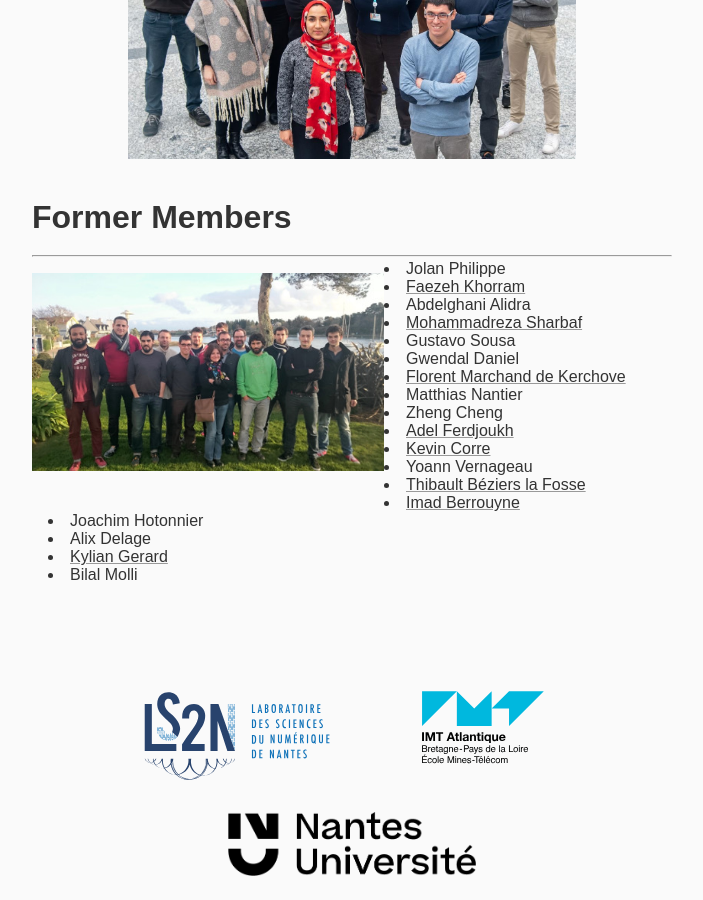
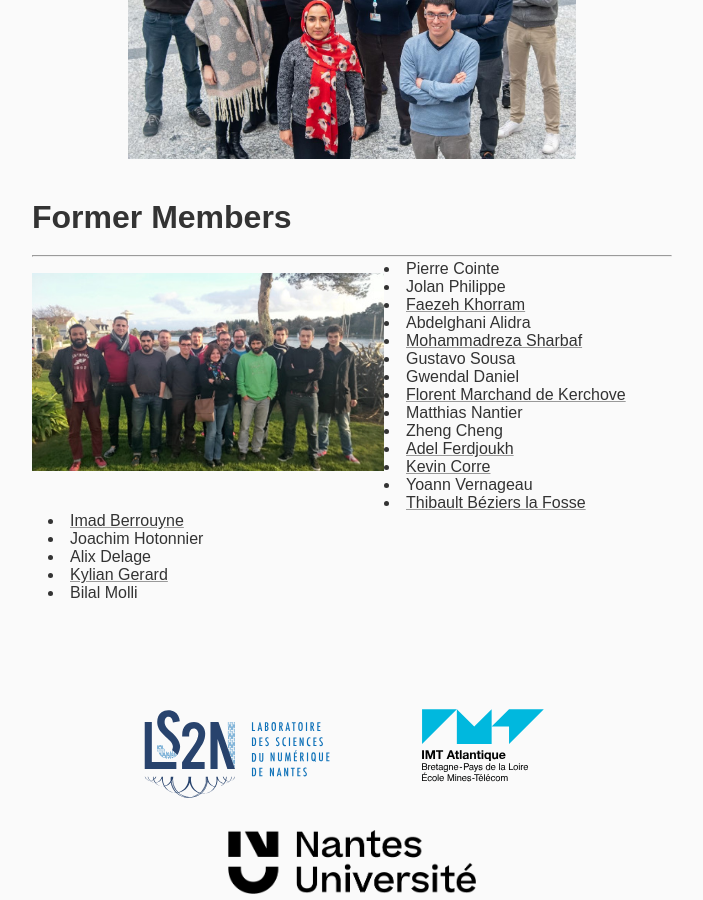
Before and after one commit to NaoMod/naomod.github.io, a Jekyll site: the page built from members.html, in a window 1280 px wide and 900 px high, scrolled down 1741 px. Shown: the whole window, without its empty margins (288-991 px from the left). Built offline with Jekyll 4.4.1, drawn with Linux system fonts in a browser that asks for light colours.

Commit message:
added Pierre Cointe and placeholder pic for yasmina

```diff
--- a/members.html
+++ b/members.html
@@ -80,6 +80,10 @@
     website: https://jameswpm.github.io/personal/
 
 former:
+
+  - name: Pierre Cointe
+    title: Professor Emeritus
+    affiliation: IMT Atlantique
 
   - name: Jolan Philippe
     title: Ph.D. Student
```
Also changed, not shown: img/members/yasmina.jpeg (added).
